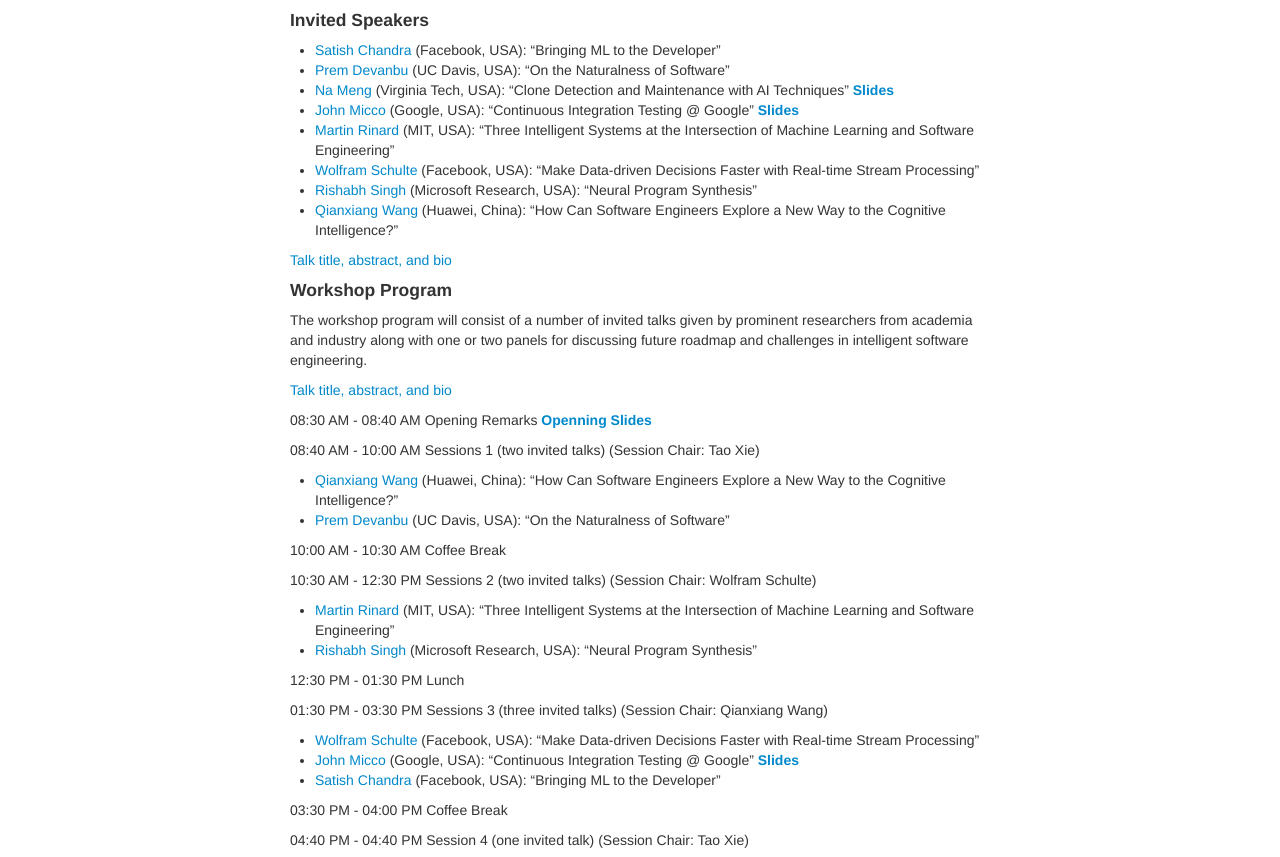
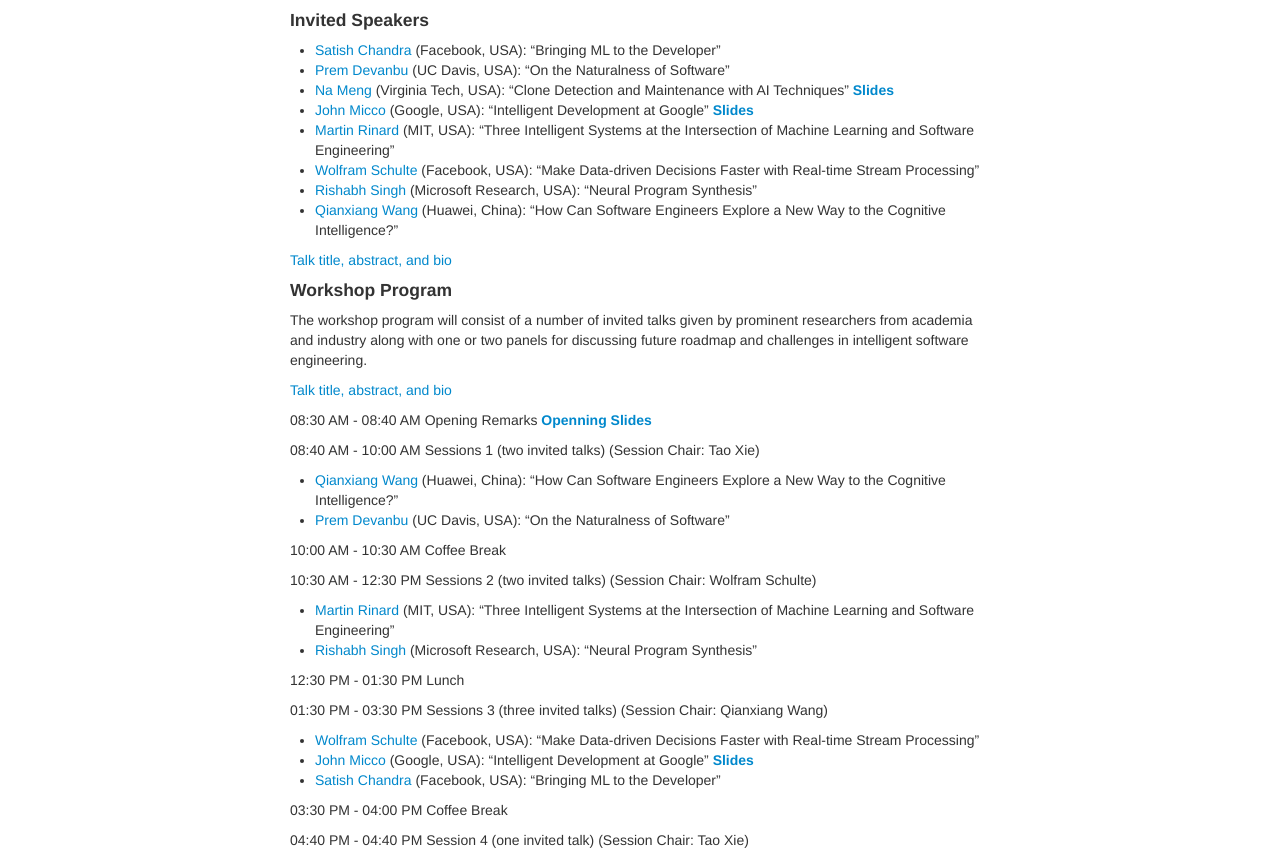
Before and after one commit to isofteng/wise2017, a Jekyll site: the page built from index.md, in a window 1280 px wide. Shown: the part 662-1519 px from the top of the page. Built offline with Jekyll 4.4.1, drawn with Linux system fonts in a browser that asks for light colours.

Commit message:
john title

```diff
--- a/index.md
+++ b/index.md
@@ -33,7 +33,7 @@ The workshop is open to the public to register (please use the [ASE 2017 registr
 - [Satish Chandra](https://sites.google.com/site/schandraacmorg/) (Facebook, USA): "Bringing ML to the Developer"
 - [Prem Devanbu](http://web.cs.ucdavis.edu/~devanbu/) (UC Davis, USA): "On the Naturalness of Software"
 - [Na Meng](http://people.cs.vt.edu/nm8247/) (Virginia Tech, USA): "Clone Detection and Maintenance with AI Techniques"  **[Slides](wise17-nameng.pdf)**
-- [John Micco](https://research.google.com/pubs/105187.html) (Google, USA): "Continuous Integration Testing @ Google"  **[Slides](/wise17-johnmicco.pdf)**
+- [John Micco](https://research.google.com/pubs/105187.html) (Google, USA): "Intelligent Development at Google"  **[Slides](/wise17-johnmicco.pdf)**
 - [Martin Rinard](http://people.csail.mit.edu/rinard/) (MIT, USA): "Three Intelligent Systems at the Intersection of Machine Learning and Software Engineering"
 - [Wolfram Schulte](https://research.fb.com/people/schulte-wolfram/) (Facebook, USA): "Make Data-driven Decisions Faster with Real-time Stream Processing"
 - [Rishabh Singh](https://www.microsoft.com/en-us/research/people/risin/) (Microsoft Research, USA): "Neural Program Synthesis"
@@ -63,7 +63,7 @@ The workshop program will consist of a number of invited talks given by prominen
 
 01:30 PM - 03:30 PM Sessions 3 (three invited talks) (Session Chair: Qianxiang Wang)
 - [Wolfram Schulte](https://research.fb.com/people/schulte-wolfram/) (Facebook, USA): "Make Data-driven Decisions Faster with Real-time Stream Processing"
-- [John Micco](https://research.google.com/pubs/105187.html) (Google, USA): "Continuous Integration Testing @ Google"  **[Slides](/wise17-johnmicco.pdf)**
+- [John Micco](https://research.google.com/pubs/105187.html) (Google, USA): "Intelligent Development at Google"  **[Slides](/wise17-johnmicco.pdf)**
 - [Satish Chandra](https://sites.google.com/site/schandraacmorg/) (Facebook, USA): "Bringing ML to the Developer"
 
 03:30 PM - 04:00 PM  Coffee Break
```
